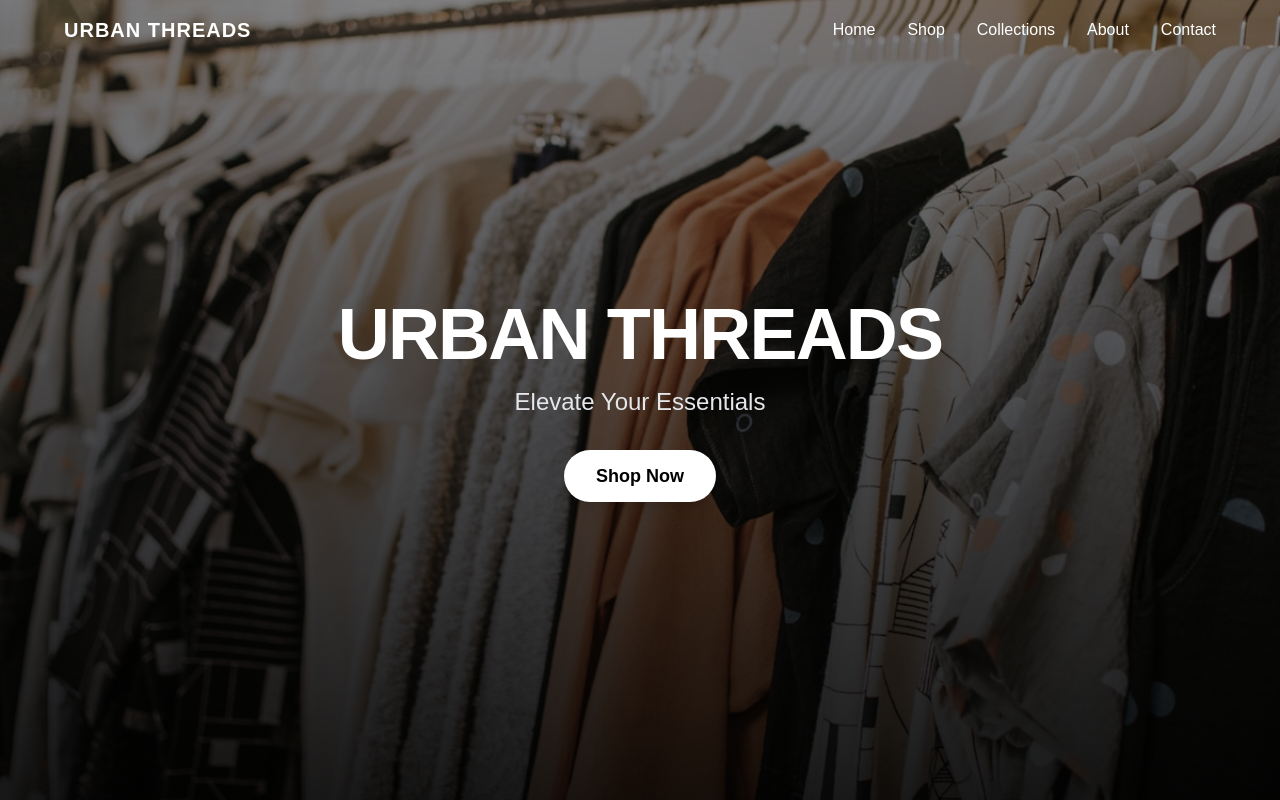
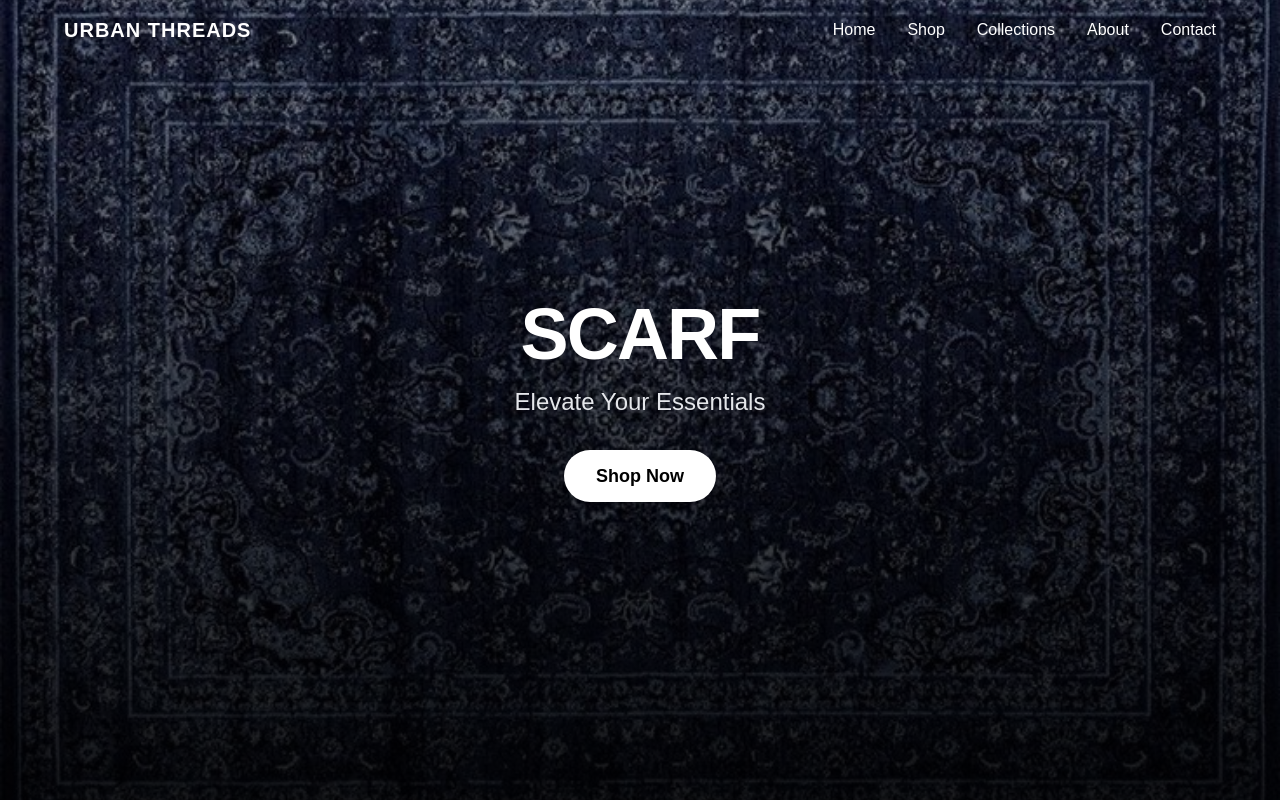
Before and after one commit to sdlvvv21/urban-threads, a Next.js app: page / in a window 1280 px wide. Shown: the top 800 px of the page. Built offline with nearby package versions, Linux system fonts and the light colour scheme.

Commit message:
Update Hero.tsx

```diff
--- a/src/components/Hero.tsx
+++ b/src/components/Hero.tsx
@@ -33,7 +33,7 @@ export default function Hero() {
       }}
     >
       <Image
-        src="/hero-placeholder.jpg"
+        src="/scarf.jpg"
         alt="Urban Threads Hero"
         layout="fill"
         objectFit="cover"
@@ -53,7 +53,7 @@ export default function Hero() {
           }}
           className="text-5xl md:text-7xl font-extrabold tracking-tight mb-4 uppercase"
         >
-          Urban Threads
+          Scarf
         </motion.h1>
         <motion.p
           initial={{ opacity: 0, y: 30 }}
```
